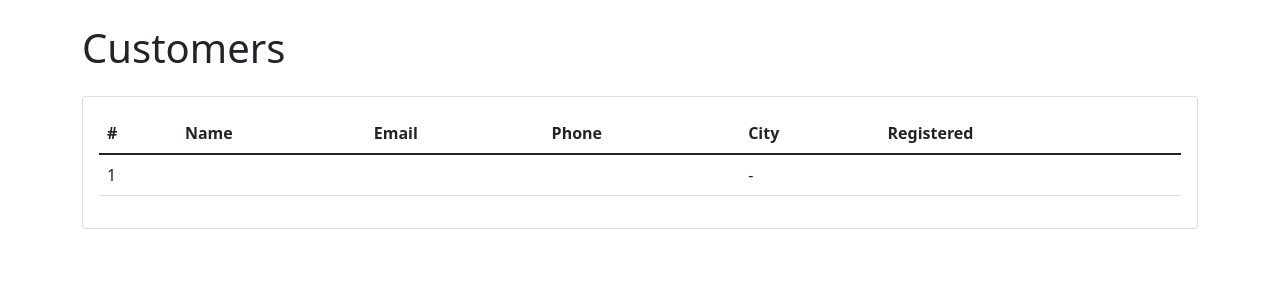
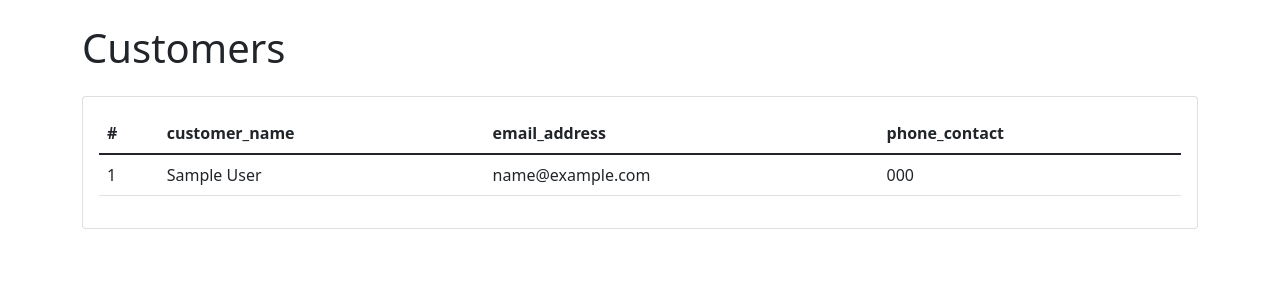
Before and after one commit to atuheirebonitah9-star/Order_management, a Django app: template orders/templates/orders/customer_list.html in a window 1280 px wide. Shown: the part 56-356 px from the top of the page. Run offline with Django 5.2, Linux system fonts and the light colour scheme; the template is opened without the code that fills it: values that come from a table or form of the project are taken from there, others are empty; tables that the repository leaves empty hold one stand-in row (values such as "Sample post").

Commit message:
customer fields

```diff
--- a/orders/templates/orders/customer_list.html
+++ b/orders/templates/orders/customer_list.html
@@ -10,22 +10,18 @@
             <thead>
                 <tr>
                     <th>#</th>
-                    <th>Name</th>
-                    <th>Email</th>
-                    <th>Phone</th>
-                    <th>City</th>
-                    <th>Registered</th>
+                    <th>customer_name</th>
+                    <th>email_address</th>
+                    <th>phone_contact</th>
                 </tr>
             </thead>
             <tbody>
                 {% for customer in customers %}
                 <tr>
                     <td>{{ customer.customer_id }}</td>
-                    <td>{{ customer.name }}</td>
-                    <td>{{ customer.email }}</td>
-                    <td>{{ customer.phone }}</td>
-                    <td>{{ customer.city|default:"-" }}</td>
-                    <td>{{ customer.registration_date|date:"M d, Y" }}</td>
+                    <td>{{ customer.customer_name }}</td>
+                    <td>{{ customer.email_address }}</td>
+                    <td>{{ customer.phone_contact }}</td>
                 </tr>
                 {% empty %}
                 <tr>
```
Also changed, not shown: orders/templates/orders/dashboard.html (+8 -4 lines), orders/views.py (+4 -4 lines).
